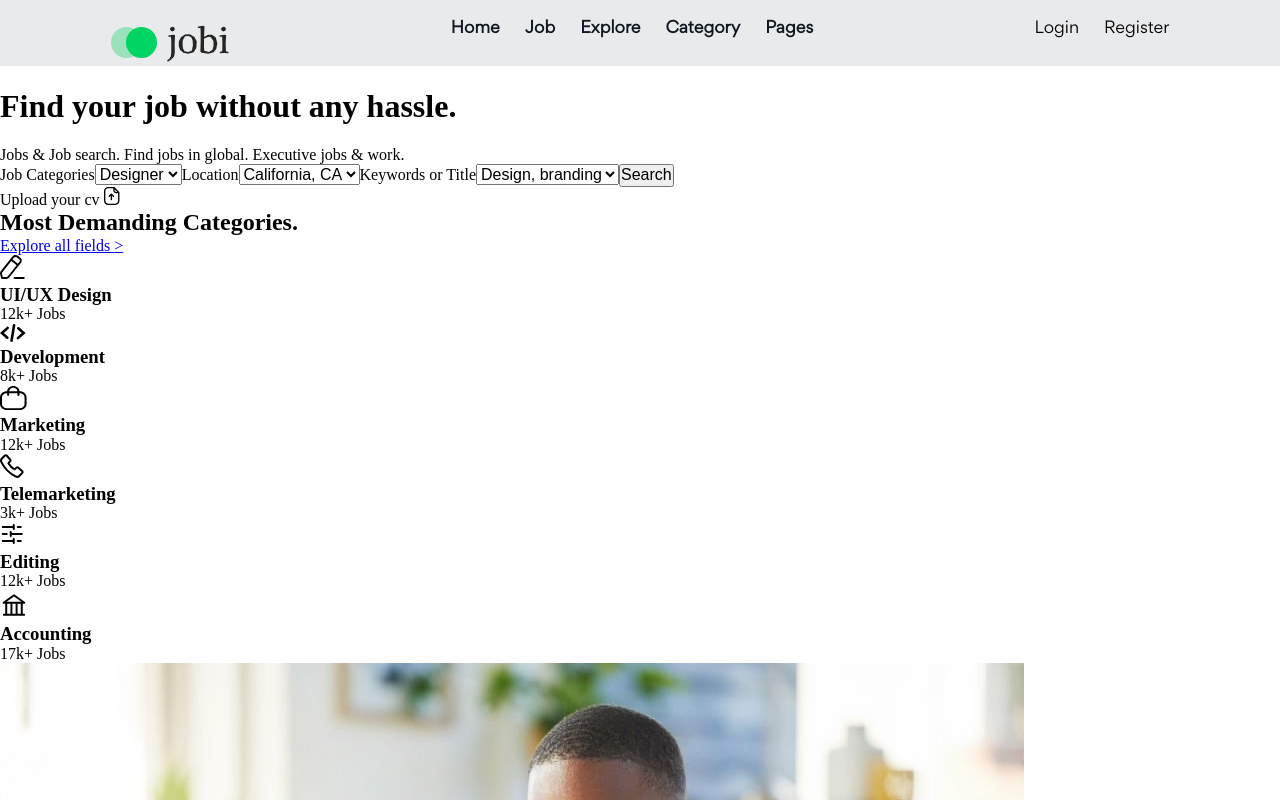
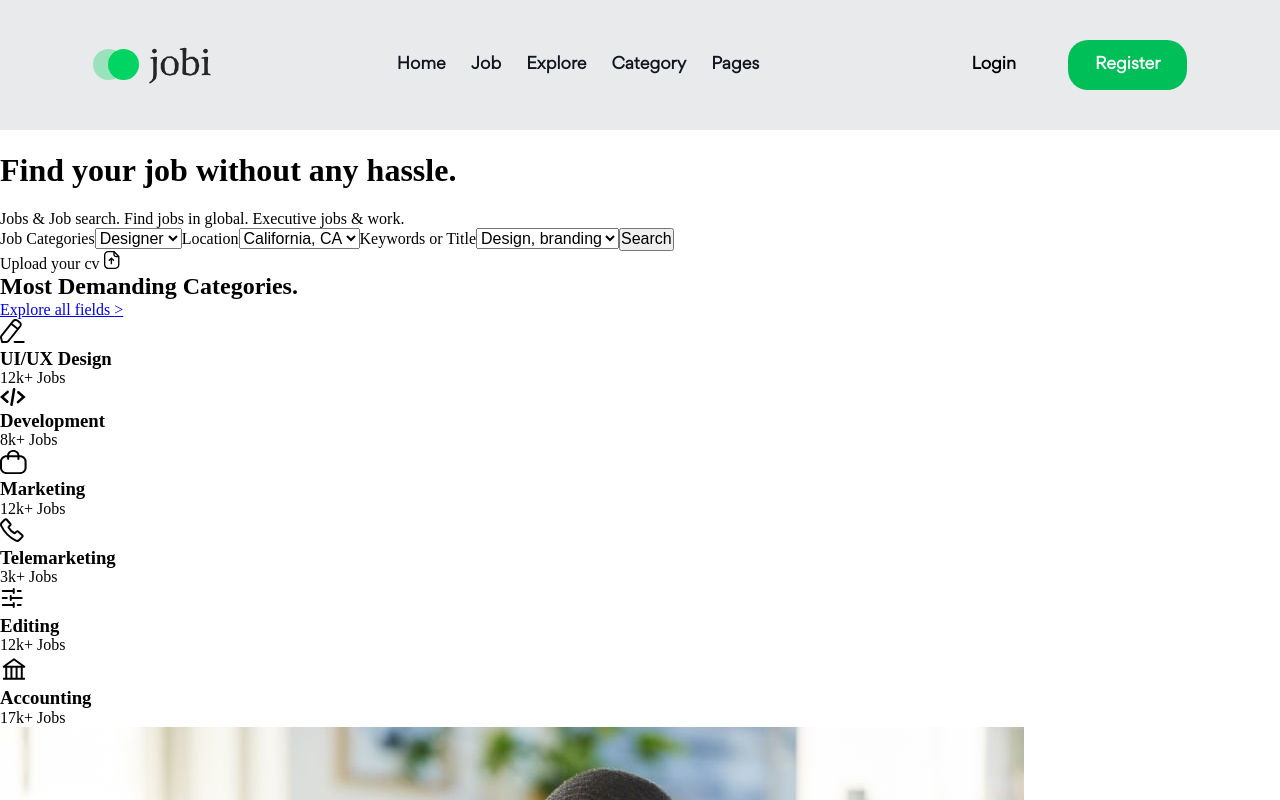
Before and after one commit to jstnthny/jobi, a React (Vite) app: page / in a window 1280 px wide. Shown: the top 800 px of the page. Built offline with nearby package versions, Linux system fonts and the light colour scheme.

Commit message:
header styling

```diff
--- a/css/app.css
+++ b/css/app.css
@@ -232,16 +232,25 @@ nav {
   display: flex;
   justify-content: space-around;
   background-color: #E9EAEC;
-  padding-top: 20px;
+  padding: 40px 0;
+  align-items: center;
 }
 nav ul {
   font-family: "Gordita";
   list-style: none;
   display: flex;
   gap: 25px;
+  font-weight: bold;
 }
 nav ul a {
   text-decoration: none;
   color: #0F1620;
-  font-weight: bold;
+}
+nav ul .login, nav ul .register {
+  padding: 16px 27px;
+}
+nav ul .register {
+  background-color: #00BF58;
+  color: white;
+  border-radius: 20px;
 }/*# sourceMappingURL=App.css.map */
--- a/src/components/Header.jsx
+++ b/src/components/Header.jsx
@@ -21,8 +21,8 @@ export default function Header(){
                 </ul>
 
                 <ul>
-                    <li>Login</li>
-                    <li>Register</li>
+                    <li className="login">Login</li>
+                    <li className="register">Register</li>
                 </ul>
             </nav>
         </header>
--- a/src/partials/_main.scss
+++ b/src/partials/_main.scss
@@ -6,16 +6,27 @@ nav{
     display: flex;
     justify-content: space-around;
     background-color: variables.$headerBg;
-    padding-top: 20px;
+    padding: 40px 0;
+    align-items: center;
     ul{
         font-family: variables.$gordita;
         list-style: none;
         display: flex;
         gap: 25px;
+        font-weight: bold;
         a{
             text-decoration: none;
             color: variables.$black;
-            font-weight: bold;
+        }
+
+        .login, .register{
+            padding: 16px 27px;
+        }
+
+        .register{
+            background-color: variables.$logoGreen;
+            color: white;
+            border-radius: 20px;
         }
     }
 }
--- a/src/partials/_variables.scss
+++ b/src/partials/_variables.scss
@@ -14,6 +14,7 @@ $grey: #C4C4C4;
 $lightGreen: #E9F2EF;
 $lightGrey: #F5F5F5;
 $limeGreen: #D2F34C;
+$logoGreen: #00BF58;
 
 //Fonts
 $garmond: 'EB Garamond', serif;
```
Also changed, not shown: 1 other file (tests, documents, lock files or other folders).
